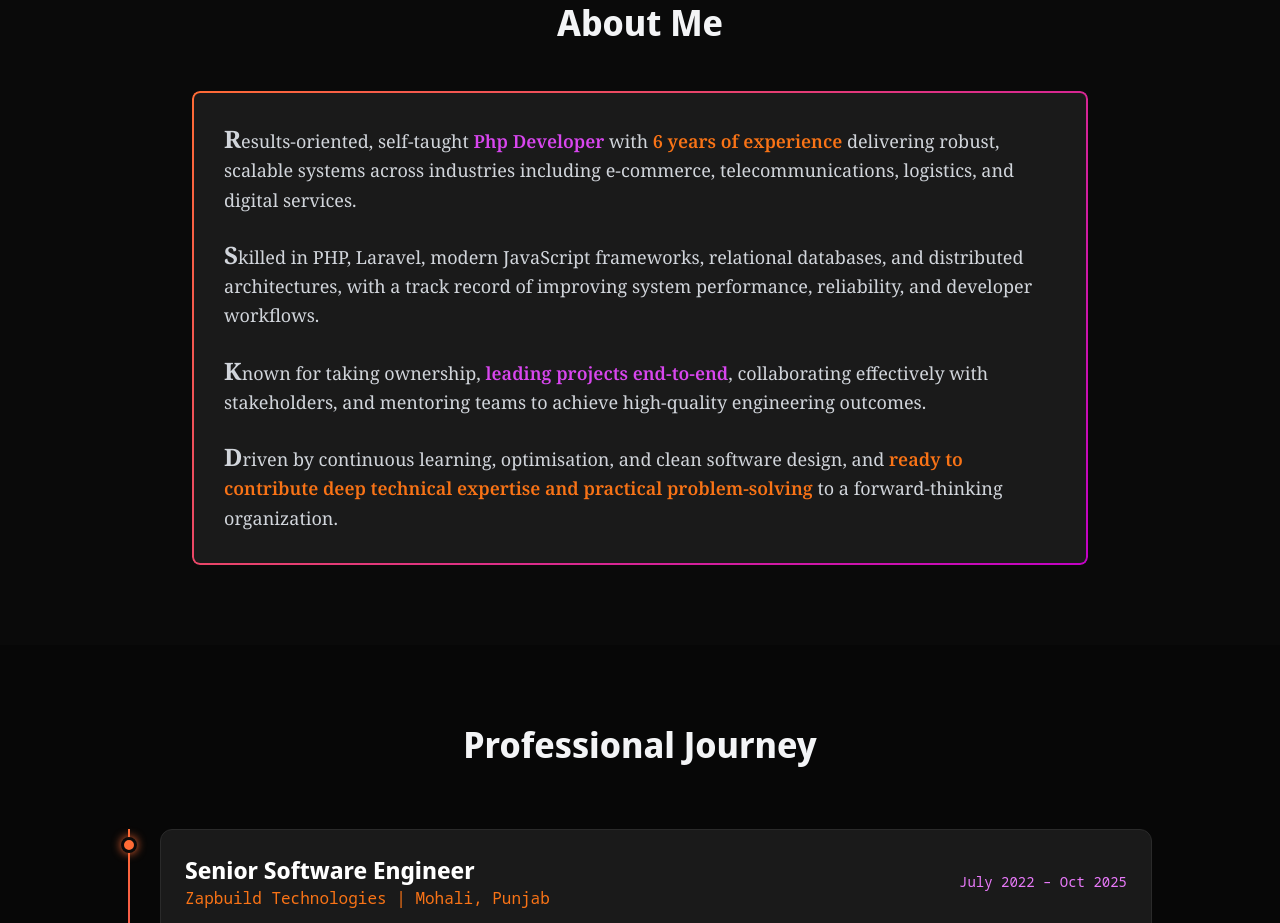
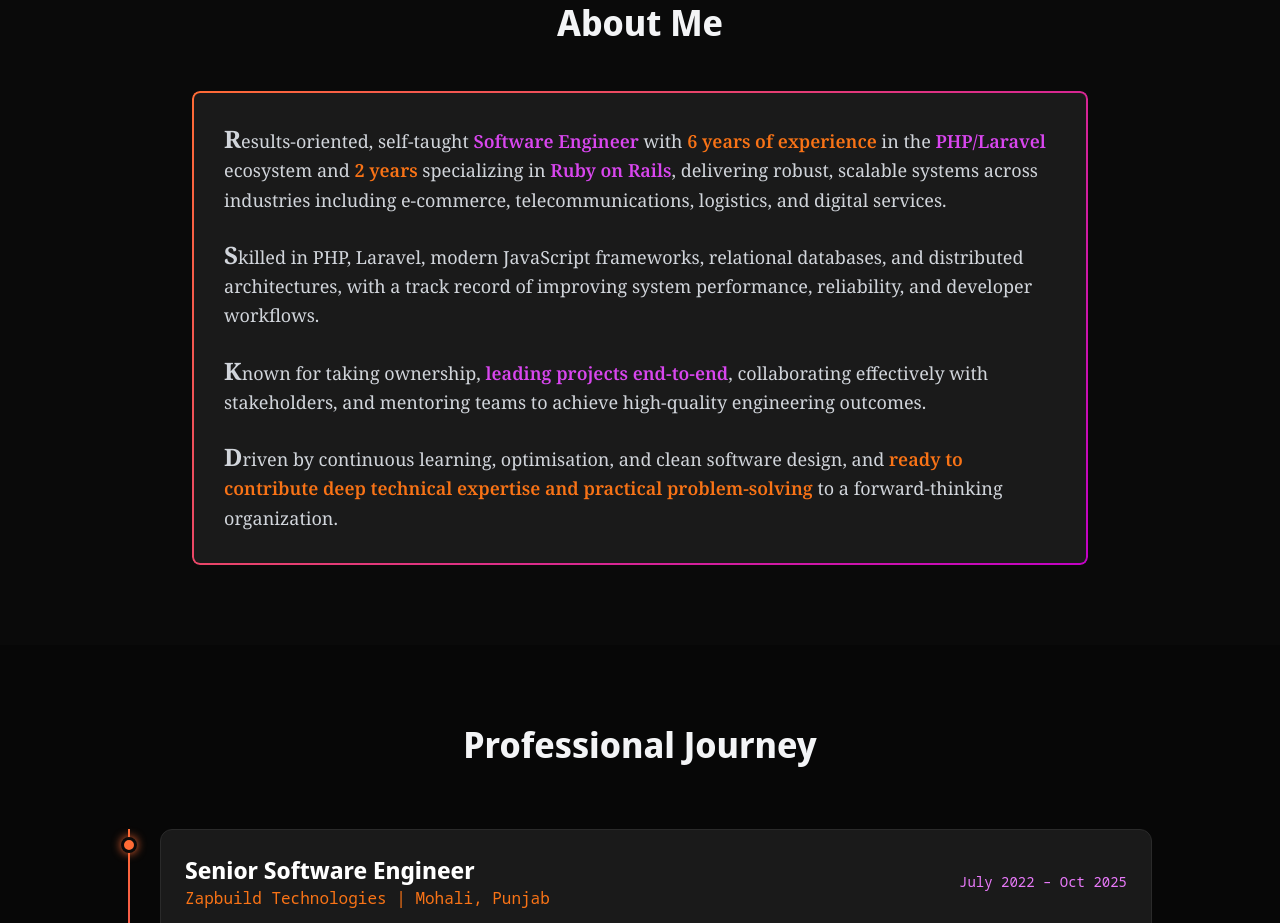
Before and after one commit to pbparteek45/pbparteek45.github.io, a plain HTML site: page index.html in a window 1280 px wide. Shown: the part 877-1800 px from the top of the page. Drawn offline with nearby package versions, Linux system fonts and the light colour scheme.

Commit message:
add ruby on rails role as well and updated resume drive link

```diff
--- a/index.html
+++ b/index.html
@@ -494,7 +494,7 @@
             </div>
             <div class="flex gap-4 justify-center md:justify-start bottom flex-wrap">
               <a href="#about" class="px-8 py-3 bg-gradient-to-r from-orange-500 to-fuchsia-500 text-white font-semibold rounded-lg hover:shadow-lg hover:shadow-orange-500/50 transition-all duration-300 transform hover:scale-105"> View My Work </a>
-              <a href="https://drive.google.com/file/d/126sLpz7j1VdrPGZ4ivGdYLajVrCQ0pqB/view?usp=sharing" download="Parteek_Bansal_resume_2026" target="_blank" class="flex items-center px-8 py-3 text-white box-border border border-default-medium font-semibold rounded-full hover:shadow-lg hover:shadow-orange-500/50 transition-all duration-300 transform hover:scale-105">
+              <a href="https://drive.google.com/file/d/1iS4KvGpni1OMTMXq5L1ixxzO9KXyTNHN/view?usp=sharing" download="Parteek_Bansal_resume_2026" target="_blank" class="flex items-center px-8 py-3 text-white box-border border border-default-medium font-semibold rounded-full hover:shadow-lg hover:shadow-orange-500/50 transition-all duration-300 transform hover:scale-105">
                 <svg class="w-4 h-4 mr-2" fill="none" stroke="currentColor" viewBox="0 0 24 24">
                   <path stroke-linecap="round" stroke-linejoin="round" stroke-width="2" d="M12 10v6m0 0l-3-3m3 3l3-3m2 8H7a2 2 0 01-2-2V5a2 2 0 012-2h5.586a1 1 0 01.707.293l5.414 5.414a1 1 0 01.293.707V19a2 2 0 01-2 2z" />
                 </svg>
@@ -512,8 +512,8 @@
         <h2 class="text-4xl font-heading mb-12 text-center fade-in">About Me</h2>
         <div class="gradient-border p-8 fade-in">
           <p class="text-gray-300 leading-relaxed text-lg">
-            <span class="text-2xl font-bold">R</span>esults-oriented, self-taught <span class="text-fuchsia-500 font-semibold">Php Developer</span> with <span class="text-orange-500 font-semibold">6 years of experience</span>
-            delivering robust, scalable systems across industries including e-commerce, telecommunications, logistics, and digital services.
+            <span class="text-2xl font-bold">R</span>esults-oriented, self-taught <span class="text-fuchsia-500 font-semibold">Software Engineer</span> with <span class="text-orange-500 font-semibold">6 years of experience</span>
+            in the <span class="text-fuchsia-500 font-semibold">PHP/Laravel </span> ecosystem and <span class="text-orange-500 font-semibold">2 years</span> specializing in <span class="text-fuchsia-500 font-semibold">Ruby on Rails</span>, delivering robust, scalable systems across industries including e-commerce, telecommunications, logistics, and digital services.
           </p>
           <p class="text-gray-300 leading-relaxed text-lg mt-6"><span class="text-2xl font-bold">S</span>killed in PHP, Laravel, modern JavaScript frameworks, relational databases, and distributed architectures, with a track record of improving system performance, reliability, and developer workflows.</p>
           <p class="text-gray-300 leading-relaxed text-lg mt-6"><span class="text-2xl font-bold">K</span>nown for taking ownership, <span class="text-fuchsia-500 font-semibold">leading projects end-to-end</span>, collaborating effectively with stakeholders, and mentoring teams to achieve high-quality engineering outcomes.</p>
```
